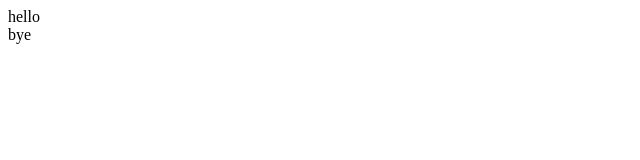
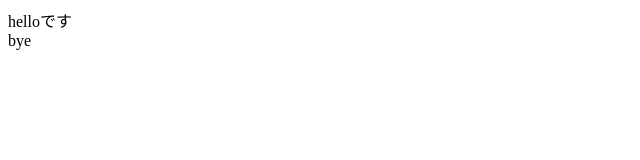
Before and after one commit to izuizuash/git-pra, a plain HTML site: page index.html in a window 1280 px wide. Shown: the full height of the page, 0-640 px from the left. Drawn offline with Linux system fonts and the light colour scheme.

Commit message:
header編集

```diff
--- a/index.html
+++ b/index.html
@@ -6,7 +6,7 @@
   <title>Document</title>
 </head>
 <body>
-  <header>hello</header>
+  <header>helloです</header>
   <footer>bye</footer>
 </body>
 </html>
```
